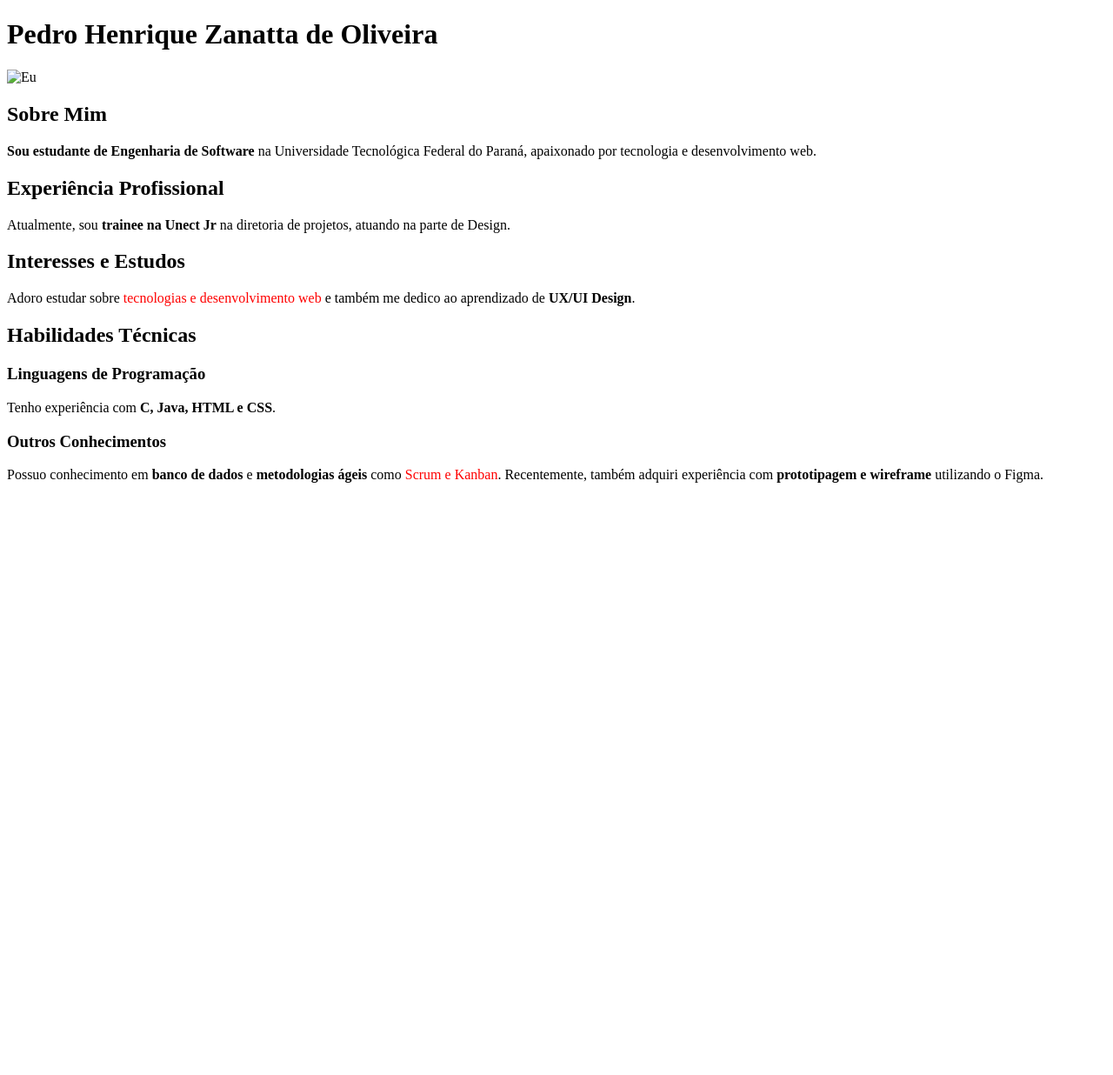
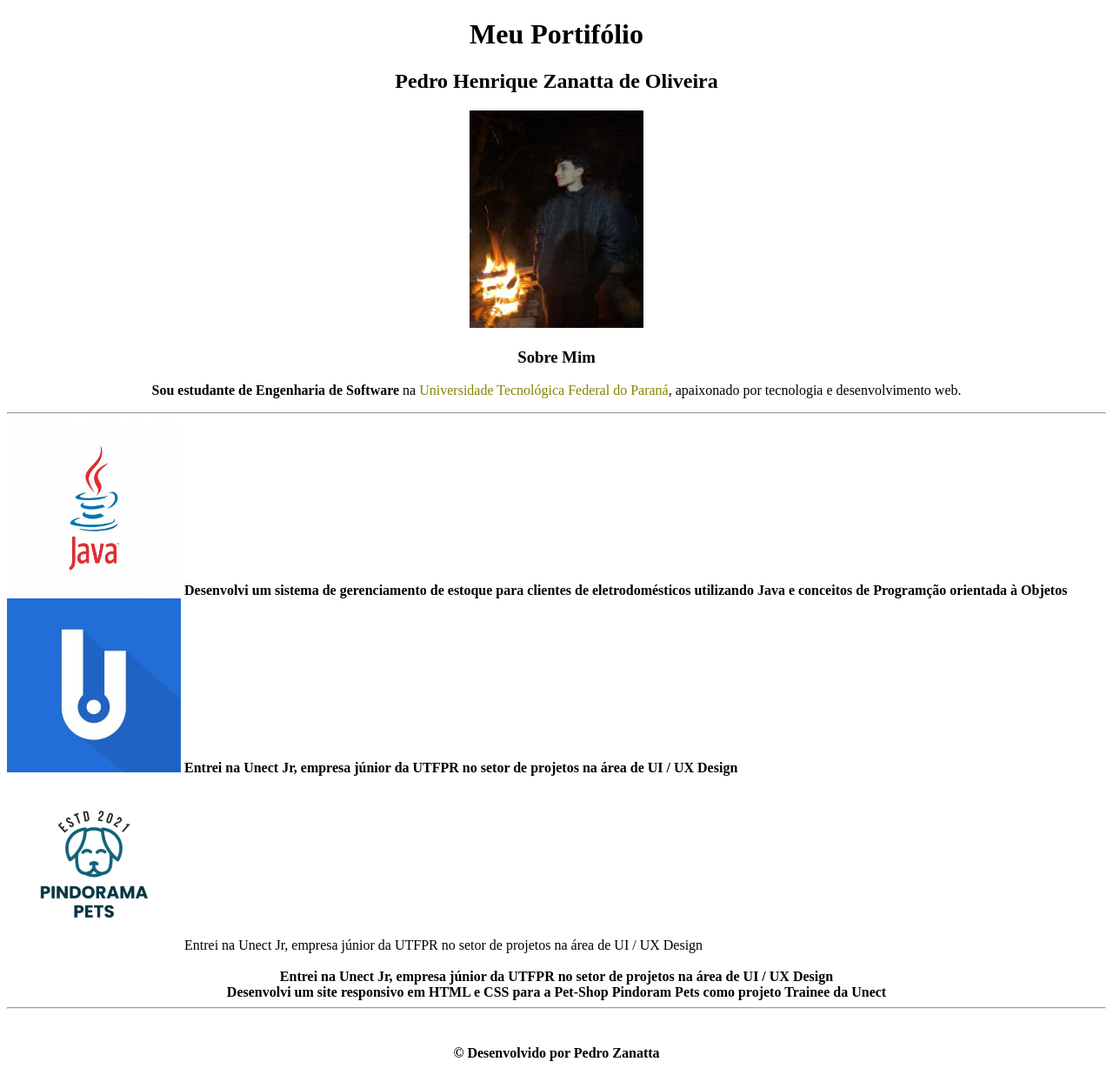
Before and after one commit to pedroozanatta/Curriculo, a plain HTML site: page index.html in a window 1280 px wide. Shown: the whole page at 87% size. Before the commit the page ends 800 px from the top, so only its background shows below. Drawn offline with Linux system fonts and the light colour scheme.

Commit message:
exercicio portifolio

```diff
--- a/index.html
+++ b/index.html
@@ -4,34 +4,53 @@
     <meta charset="UTF-8">
     <meta name="viewport" content="width=device-width, initial-scale=1.0">
     <title>Sobre Pedro Henrique Zanatta de Oliveira</title>
-    <style>
-        span{
-            color: red;
-        }
-    </style>
 </head>
 <body>
 
-    <h1>Pedro Henrique Zanatta de Oliveira</h1>
+    <main>
+        <center>
+            <h1>Meu Portifólio</h1>
+            <h2>Pedro Henrique Zanatta de Oliveira</h2>
+        </center>
+        <center><img src="imagens/eu.jpg" width="200px" height="250px" alt="Eu"></center>
+        <center>
+            <h3>Sobre Mim</h3>
+            <p><strong>Sou estudante de Engenharia de Software</strong> na <span style="color: rgb(133, 133, 0);">Universidade Tecnológica Federal do Paraná</span>, apaixonado por tecnologia e desenvolvimento web.</p>
+            <hr>
+        </center>
+            <img src="imagens/java.jpg" width="200px" height="200px" alt="Logo Java">
 
-    <img src="eu.jpg" alt="Eu">
+            <strong><span>Desenvolvi um sistema de gerenciamento de estoque para clientes de eletrodomésticos utilizando Java e conceitos de Programção orientada à Objetos</span></strong>
 
-    <h2>Sobre Mim</h2>
-    <p><strong>Sou estudante de Engenharia de Software</strong> na Universidade Tecnológica Federal do Paraná, apaixonado por tecnologia e desenvolvimento web.</p>
+            <br>
 
-    <h2>Experiência Profissional</h2>
-    <p>Atualmente, sou <strong>trainee na Unect Jr</strong> na diretoria de projetos, atuando na parte de Design.</p>
+            <img src="imagens/unect.jpeg" width="200px" height="200px" alt="Logo Unect">
 
-    <h2>Interesses e Estudos</h2>
-    <p>Adoro estudar sobre <span>tecnologias e desenvolvimento web</span> e também me dedico ao aprendizado de <strong>UX/UI Design</strong>.</p>
+            <strong><span>Entrei na Unect Jr, empresa júnior da UTFPR no setor de projetos na área de UI / UX Design</span></strong>
 
-    <h2>Habilidades Técnicas</h2>
+            <br>
 
-    <h3>Linguagens de Programação</h3>
-    <p>Tenho experiência com <strong>C, Java, HTML e CSS</strong>.</p>
+            <img src="imagens/pindorama-pets.png" width="200px" height="200px" alt="Logo Pindorama">
 
-    <h3>Outros Conhecimentos</h3>
-    <p>Possuo conhecimento em <strong>banco de dados</strong> e <strong>metodologias ágeis</strong> como <span>Scrum e Kanban</span>. Recentemente, também adquiri experiência com <strong>prototipagem e wireframe</strong> utilizando o Figma.</p>
+            <strong></strong><span>Entrei na Unect Jr, empresa júnior da UTFPR no setor de projetos na área de UI / UX Design</span></strong>
+
+        <center>
+
+            <br>
+            <strong>
+                <span style="width: 200px">Entrei na Unect Jr, empresa júnior da UTFPR no setor de projetos na área de UI / UX Design</span>
+</strong>
+            <br>
+                <strong><span style="width: 200px;"><strong>Desenvolvi um site responsivo em HTML e CSS para a Pet-Shop Pindoram Pets como projeto Trainee da Unect</span></strong>
+        </center>
+        <hr>
+    </main>
+    <footer>
+        <br>
+        <center>
+            <p>&copy Desenvolvido por Pedro Zanatta</p>
+        </center>
+    </footer>
 
 </body>
 </html>
```
Also changed, not shown: index2.html (added, +41 -0 lines), imagens/java.jpg (added), imagens/pindorama-pets.png (added), imagens/unect.jpeg (added).
